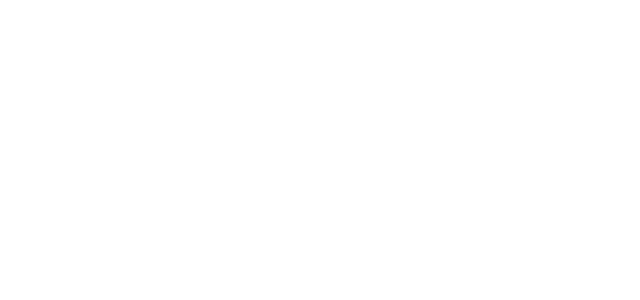
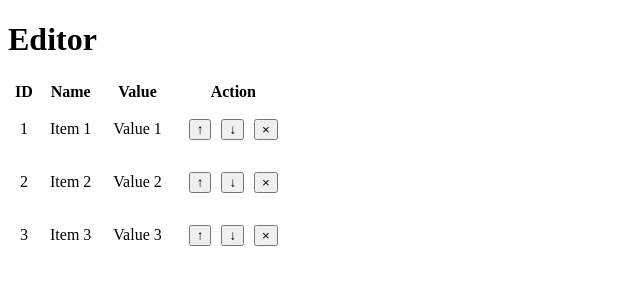
Before and after one commit to KarboniteKream/workshop-vue, a Vue app: page /#/editor in a window 1280 px wide. Shown: the top 300 px of the page, without its empty margins (0-640 px from the left). Built offline with nearby package versions, Linux system fonts and the light colour scheme.

Commit message:
Add Basic and Editor

```diff
--- a/src/main/js/router/index.js
+++ b/src/main/js/router/index.js
@@ -1,6 +1,8 @@
 import Vue from 'vue';
 import VueRouter from 'vue-router';
 
+import Basic from '@/views/Basic.vue';
+import Editor from '@/views/Editor.vue';
 import Home from '@/views/Home.vue';
 
 Vue.use(VueRouter);
@@ -8,8 +10,15 @@
 const routes = [
   {
     path: '/',
-    name: 'Home',
     component: Home,
+  },
+  {
+    path: '/basic',
+    component: Basic,
+  },
+  {
+    path: '/editor',
+    component: Editor,
   },
 ];
 
--- /dev/null
+++ b/src/main/js/views/Basic.vue
@@ -0,0 +1,80 @@
+<template>
+  <div>
+    <h1 v-bind:style="customStyle"
+        v-bind:class="{ 'my-text': useCustomClass }">{{ eventTitle }}</h1>
+
+    <div>
+      <input id="feature-toggle" type="checkbox" v-model="advancedFeatures" />
+      <label for="feature-toggle">Show advanced features</label>
+    </div>
+
+    <div v-if="advancedFeatures" class="advanced-features">
+      <div>
+        <label for="color">Font color</label>
+        <select id="color" v-model="colors.value">
+          <option v-for="color of colors.list" v-bind:key="color.value"
+                  v-bind:value="color.value">{{ color.name }}</option>
+        </select>
+      </div>
+
+      <button v-on:click="useCustomClass = !useCustomClass">
+        {{ useCustomClass ? 'Disable' : 'Enable' }} custom class
+      </button>
+    </div>
+  </div>
+</template>
+
+<script>
+export default {
+  name: 'Basic',
+  data() {
+    return {
+      event: 'Workshop',
+      title: 'Vue',
+      advancedFeatures: false,
+      colors: {
+        value: 'orange',
+        list: [
+          { value: 'orange', name: 'Orange' },
+          { value: '#000', name: 'Black' },
+          { value: '#ff00ff', name: 'Magenta' },
+        ]
+      },
+      useCustomClass: false,
+    };
+  },
+  methods: {
+    // TODO
+  },
+  computed: {
+    eventTitle() {
+      return `Welcome to the ${this.title} ${this.event}!`;
+    },
+    customStyle() {
+      return {
+        color: this.colors.value,
+        textTransform: 'uppercase',
+      };
+    },
+  },
+}
+</script>
+
+<style lang="scss" scoped>
+label {
+  margin-right: 10px;
+}
+
+.advanced-features {
+  margin-top: 20px;
+}
+
+.my-text {
+  text-decoration: underline;
+  transition: 500ms;
+
+  &:hover {
+    transform: scale(1, -1);
+  }
+}
+</style>
--- /dev/null
+++ b/src/main/js/views/Editor.vue
@@ -0,0 +1,86 @@
+<template>
+  <div>
+    <h1>Editor</h1>
+
+    <table>
+      <thead>
+        <tr>
+          <th>ID</th>
+          <th>Name</th>
+          <th>Value</th>
+          <th>Action</th>
+        </tr>
+      </thead>
+
+      <tbody>
+        <tr>
+          <td>1</td>
+          <td>Item 1</td>
+          <td>Value 1</td>
+          <td>
+            <button>&uarr;</button>
+            <button>&darr;</button>
+            <button>&times;</button>
+          </td>
+        </tr>
+        <tr>
+          <td>2</td>
+          <td>Item 2</td>
+          <td>Value 2</td>
+          <td>
+            <button>&uarr;</button>
+            <button>&darr;</button>
+            <button>&times;</button>
+          </td>
+        </tr>
+        <tr>
+          <td>3</td>
+          <td>Item 3</td>
+          <td>Value 3</td>
+          <td>
+            <button>&uarr;</button>
+            <button>&darr;</button>
+            <button>&times;</button>
+          </td>
+        </tr>
+      </tbody>
+    </table>
+  </div>
+</template>
+
+<script>
+export default {
+  name: 'Editor',
+  data() {
+    return {
+      items: [
+        {
+          id: 1,
+          name: 'Item 1',
+          value: 'Value 1',
+        },
+        {
+          id: 2,
+          name: 'Item 2',
+          value: 'Value 2',
+        },
+        {
+          id: 3,
+          name: 'Item 3',
+          value: 'Value 3',
+        },
+      ],
+    };
+  },
+}
+</script>
+
+<style lang="scss" scoped>
+td {
+  padding: 10px;
+}
+
+button {
+  margin: 5px;
+}
+</style>
--- a/src/main/js/views/Home.vue
+++ b/src/main/js/views/Home.vue
@@ -1,6 +1,8 @@
 <template>
   <div>
     <h1 class="title">Hello!</h1>
+    <router-link to="/basic">Basic</router-link>
+    <router-link to="/editor">Editor</router-link>
   </div>
 </template>
 
@@ -14,4 +16,8 @@
 .title {
   color: orange;
 }
+
+a {
+  display: block;
+}
 </style>
```
Also changed, not shown: 1 other file (tests, documents, lock files or other folders).
